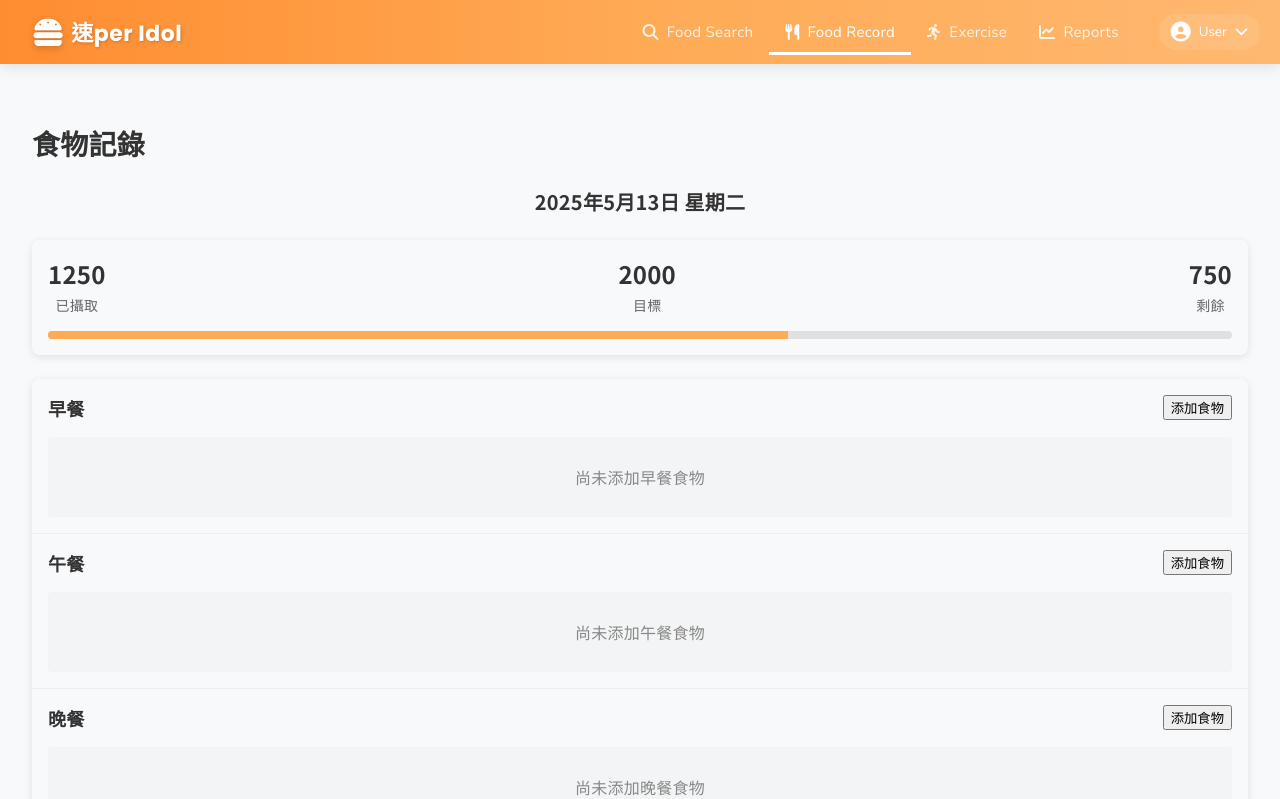
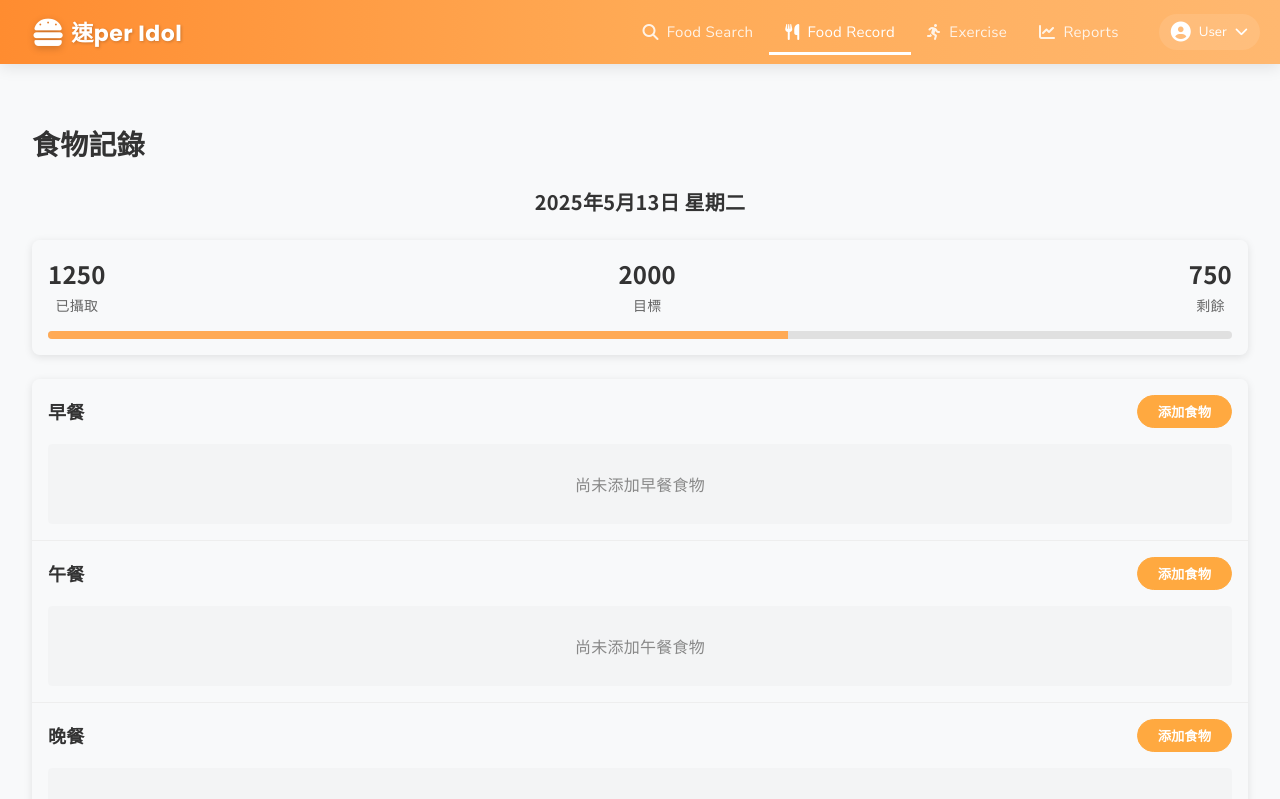
Before and after one commit to 112306024-0823/superidol, a Vue app in the folder super-idol/frontend/: page /food/record in a window 1280 px wide. Shown: the top 799 px of the page. Built offline with nearby package versions, Linux system fonts and the light colour scheme; sample sign-in values are in the browser's storage.

Commit message:
Update FoodRecord.vue
把按鈕改好看

```diff
--- a/super-idol/frontend/src/pages/food/FoodRecord.vue
+++ b/super-idol/frontend/src/pages/food/FoodRecord.vue
@@ -45,7 +45,8 @@
         <div class="meal-section">
           <div class="meal-header">
             <h3 class="meal-title">早餐</h3>
-            <button class="btn btn-sm btn-primary" @click="addFood('breakfast')">添加食物</button>
+            <button class="btn btn-sm btn-primary add-food-btn" @click="addFood('breakfast')">添加食物</button>
+
           </div>
 
           <div class="meal-items">
@@ -60,7 +61,7 @@
         <div class="meal-section">
           <div class="meal-header">
             <h3 class="meal-title">午餐</h3>
-            <button class="btn btn-sm btn-primary" @click="addFood('lunch')">添加食物</button>
+            <button class="btn btn-sm btn-primary add-food-btn" @click="addFood('lunch')">添加食物</button>
           </div>
 
           <div class="meal-items">
@@ -75,7 +76,7 @@
         <div class="meal-section">
           <div class="meal-header">
             <h3 class="meal-title">晚餐</h3>
-            <button class="btn btn-sm btn-primary" @click="addFood('dinner')">添加食物</button>
+            <button class="btn btn-sm btn-primary add-food-btn" @click="addFood('dinner')">添加食物</button>
           </div>
 
           <div class="meal-items">
@@ -90,7 +91,8 @@
         <div class="meal-section">
           <div class="meal-header">
             <h3 class="meal-title">點心</h3>
-            <button class="btn btn-sm btn-primary" @click="addFood('snacks')">添加食物</button>
+            <button class="btn btn-sm btn-primary add-food-btn" @click="addFood('snacks')">添加食物</button>
+
           </div>
 
           <div class="meal-items">
@@ -353,6 +355,23 @@ export default {
   flex-direction: column;
   gap: 12px;
 }
+.add-food-btn {
+  background-color: #ffa940;
+  color: white;
+  border: 1px solid #ffa940;
+  border-radius: 24px;      /* 大圓角，圓弧效果 */
+  padding: 6px 20px;        /* 上下內距6px，左右20px */
+  font-weight: 600;
+  transition: background-color 0.3s ease;
+  cursor: pointer;
+}
+
+.add-food-btn:hover {
+  background-color: #d48806;
+  border-color: #d48806;
+  color: white;
+}
+
 
 @media (max-width: 768px) {
   .calorie-info {
```
